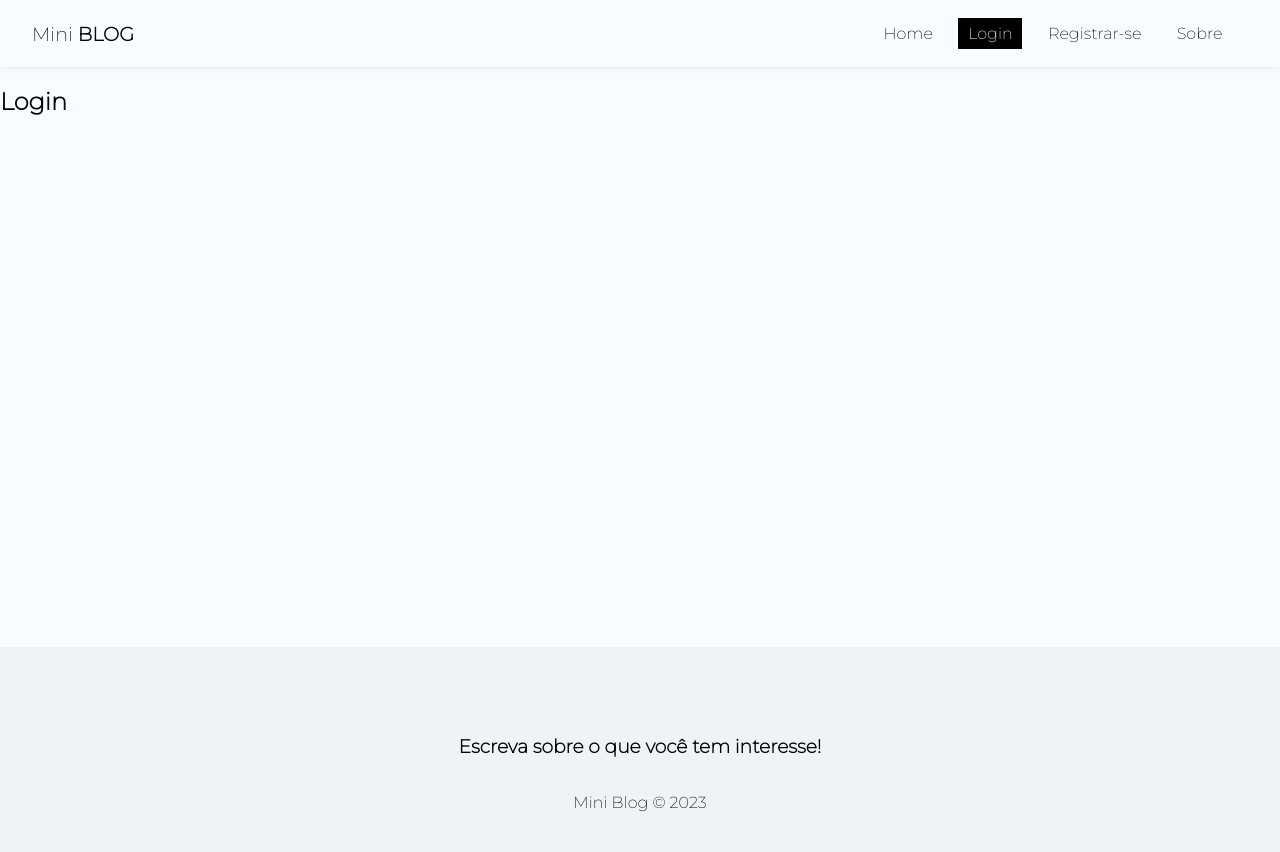
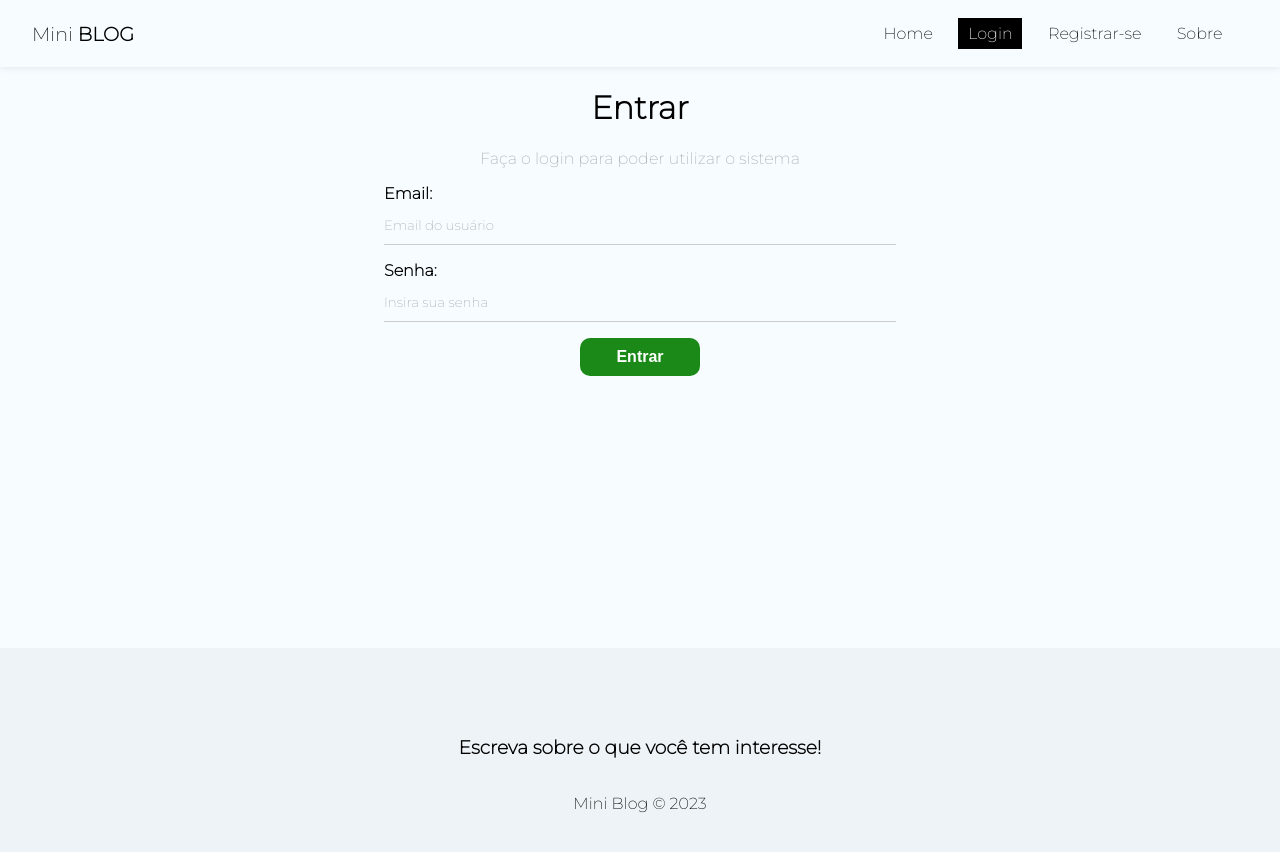
Before and after one commit to pereiraelionai/blog_react_native, a React (Create React App) app: page /login in a window 1280 px wide. Shown: the top 852 px of the page. Built offline with nearby package versions, Linux system fonts and the light colour scheme; no server answers.

Commit message:
finalizando autenticação de usuário

```diff
--- a/src/App.js
+++ b/src/App.js
@@ -1,5 +1,13 @@
 import './App.css';
 import { BrowserRouter, Routes, Route, Navigate } from 'react-router-dom';
+import { onAuthStateChanged } from 'firebase/auth';
+
+//hooks
+import { useState, useEffect } from 'react';
+import { useAuthentication } from './hooks/Authentication';
+
+//context
+import {AuthProvider} from './context/AuthContext';
 
 //components
 import Navbar from './components/Navbar';
@@ -10,23 +18,45 @@
 import About from './pages/About/About';
 import Login from './pages/Login/Login';
 import Register from './pages/Register/Register';
+import Dashboard from './pages/Dashboard/Dashboard';
+import CreatePost from './pages/CreatePost/CreatePost';
 
 
 function App() {
+
+  const [user, setUser] = useState(undefined)
+  const {auth} = useAuthentication()
+
+  const loadingUser = user === undefined
+
+  useEffect(() => {
+    onAuthStateChanged(auth, (user) => {
+      setUser(user)
+    })
+  }, [auth])
+
+  if(loadingUser) {
+    return <p>Carregando...</p>
+  }
+
   return (
     <div className="App">
+      <AuthProvider value={{user}}>
         <BrowserRouter>
           <Navbar />
           <div className="container">
             <Routes>
               <Route path="/" element={<Home />} />
               <Route path="/about" element={<About />} />
-            <Route path="/login" element={<Login />} />
-            <Route path="/register" element={<Register />} />
+              <Route path="/login" element={!user ? <Login /> : <Navigate to="/" />} />
+              <Route path="/register" element={!user ? <Register /> : <Navigate to="/" />} />
+              <Route path="/dashboard" element={user ? <Dashboard /> : <Navigate to="/login" />} />
+              <Route path="/posts/create" element={user ? <CreatePost /> : <Navigate to="/login" />} />
             </Routes>
           </div>
           <Footer />
         </BrowserRouter>
+      </AuthProvider>
     </div>
   );
 }
--- a/src/components/Navbar.js
+++ b/src/components/Navbar.js
@@ -1,7 +1,13 @@
 import style from './Navbar.module.css'
 import { NavLink } from 'react-router-dom'
+import { useAuthentication } from '../hooks/Authentication';
+import { useAuthValue } from '../context/AuthContext';
 
 const Navbar = () => {
+
+    const {user} = useAuthValue();
+    const {logOut} = useAuthentication();
+
   return (
     <nav className={style.navbar}>
         <NavLink className={style.brand} to="/">
@@ -11,15 +17,37 @@
             <li>
                 <NavLink to="/" className={({isActive}) => (isActive ? style.active : '')}>Home</NavLink>
             </li>
+            {!user && (
+                <>
                 <li>
                     <NavLink to="/login" className={({isActive}) => (isActive ? style.active : '')}>Login</NavLink>
                 </li>
                 <li>
                     <NavLink to="/register" className={({isActive}) => (isActive ? style.active : '')}>Registrar-se</NavLink>
                 </li>
+                </>
+            )}
+
+            {user && (
+                <>
+                <li>
+                    <NavLink to="/posts/create" className={({isActive}) => (isActive ? style.active : '')}>Novo Post</NavLink>
+                </li>
+                <li>
+                    <NavLink to="/dashboard" className={({isActive}) => (isActive ? style.active : '')}>Dashboard</NavLink>
+                </li>
+                </>
+            )}
             <li>
                 <NavLink to="/about" className={({isActive}) => (isActive ? style.active : '')}>Sobre</NavLink>
             </li>
+            {user && (
+                <>
+                <li>
+                    <button onClick={logOut}>Sair</button>
+                </li>
+                </>
+            )}
         </ul>
     </nav>
   )
--- /dev/null
+++ b/src/context/AuthContext.js
@@ -0,0 +1,11 @@
+import {useContext, createContext} from 'react';
+
+const AuthContext = createContext();
+
+export function AuthProvider({children, value}) {
+    return <AuthContext.Provider value={value}>{children}</AuthContext.Provider>
+}
+
+export function useAuthValue() {
+    return useContext(AuthContext);
+}
--- a/src/hooks/Authentication.js
+++ b/src/hooks/Authentication.js
@@ -25,6 +25,7 @@
         }
     }
 
+    //criar usuário
     const createUser = async (data) => {
         checkIfIsCancelled();
 
@@ -67,10 +68,47 @@
 
     };
 
+    // sair
+    const logOut = () => {
+        checkIfIsCancelled();
+        signOut(auth);
+    }
+
+    //logar usuário
+    const login = async (data) => {
+
+        checkIfIsCancelled();
+
+        setLoading(true);
+        setError(false);
+
+        try {
+
+            await signInWithEmailAndPassword(auth, data.displayEmail, data.password);
+            setLoading(false);
+
+        } catch (error) {
+
+            let systemErrorMessage;
+
+            if(error.message.includes('user-not-found')) {
+                systemErrorMessage = 'Usuário não encontrado';
+            } else if(error.message.includes('wrong-password')) {
+                systemErrorMessage = 'Senha incorreta';
+            } else {
+                systemErrorMessage = 'Ocorreu um erro, por favor tente novamente mais tarde!';
+            }
+
+            setError(systemErrorMessage);
+            setLoading(false);
+
+        }
+    }
+
     useEffect(() => {
         return () => setCancelled(true);
     }, []);
 
-    return {auth, createUser, error, loading}
+    return {auth, createUser, error, loading, logOut, login}
 
 };
--- a/src/pages/About/About.js
+++ b/src/pages/About/About.js
@@ -1,10 +1,13 @@
 //css
 import styles from './About.module.css';
+import { Link } from 'react-router-dom';
 
 const About = () => {
   return (
-    <div>
-        <h1>About</h1>
+    <div className={styles.about}>
+        <h2>Sobre o mini <span>Blog</span></h2>
+        <p>Esse projeto consiste em um blog feito com React Native no front-end e firebase no back-end.</p>
+        <Link to='/posts/create' className='btn'>Criar Post</Link>
     </div>
   )
 }
--- a/src/pages/About/About.module.css
+++ b/src/pages/About/About.module.css
@@ -0,0 +1,17 @@
+.about {
+    text-align: center;
+    display: flex;
+    flex-direction: column;
+    align-items: center;
+}
+
+.about p {
+    color: #aaa;
+    margin-bottom: 2em;
+}
+
+.about a {
+    display: block;
+    margin-top: 15px;
+    padding: 10px 15px;
+}
--- /dev/null
+++ b/src/pages/CreatePost/CreatePost.js
@@ -0,0 +1,11 @@
+import styles from './CreatePost.module.css';
+
+const CreatePost = () => {
+  return (
+    <div>
+        <h1>CreatePost</h1>
+    </div>
+  )
+}
+
+export default CreatePost
--- /dev/null
+++ b/src/pages/Dashboard/Dashboard.js
@@ -0,0 +1,11 @@
+import styles from './Dashboard.modelue.css';
+
+const Dashboard = () => {
+  return (
+    <div>
+        <h1>Dashboard</h1>
+    </div>
+  )
+}
+
+export default Dashboard
--- a/src/pages/Login/Login.js
+++ b/src/pages/Login/Login.js
@@ -1,9 +1,54 @@
 import styles from "./Login.module.css";
+import { useAuthentication } from "../../hooks/Authentication";
+
+import {useState, useEffect} from 'react';
 
 const Login = () => {
+  const [displayEmail, setDisplayEmail] = useState('');
+  const [password, setPassword] = useState('');
+  const [error, setError] = useState("");
+
+  const {login, error: authError, loading} = useAuthentication();
+
+  const handleSubmit = async (e) => {
+    e.preventDefault();
+
+    setError("");
+
+    const user = {
+      displayEmail,
+      password
+    }
+
+    const res = await login(user);
+
+    console.log(res);
+
+  };
+
+  useEffect(() => {
+    if(authError) {
+      setError(authError);
+    }
+  }, [authError]);
+
   return (
-    <div>
-        <h2>Login</h2>
+    <div className={styles.login}>
+        <h1>Entrar</h1>
+        <p>Faça o login para poder utilizar o sistema</p>
+        <form onSubmit={handleSubmit}>
+          <label>
+            <span>Email:</span>
+            <input type="email" name="displayEmail" required placeholder="Email do usuário" value={displayEmail} onChange={(e) => setDisplayEmail(e.target.value)}/>
+          </label>
+          <label>
+            <span>Senha:</span>
+            <input type="password" name="displayPassword" required placeholder="Insira sua senha" value={password} onChange={(e) => setPassword(e.target.value)} />
+          </label>
+          {!loading && <button className="btn">Entrar</button>}
+          {loading && <button className="btn" disabled>Aguarde...</button>}
+          {error && <p className="error">{error}</p>}
+        </form>
     </div>
   )
 }
--- a/src/pages/Login/Login.module.css
+++ b/src/pages/Login/Login.module.css
@@ -0,0 +1,7 @@
+.login {
+    text-align: center;
+}
+
+.login p {
+    color: #aaa;
+}
```
Also changed, not shown: src/pages/CreatePost/CreatePost.module.css (added), src/pages/Dashboard/Dashboard.modelue.css (added). Lines whose indentation alone changed are shown as unchanged.
